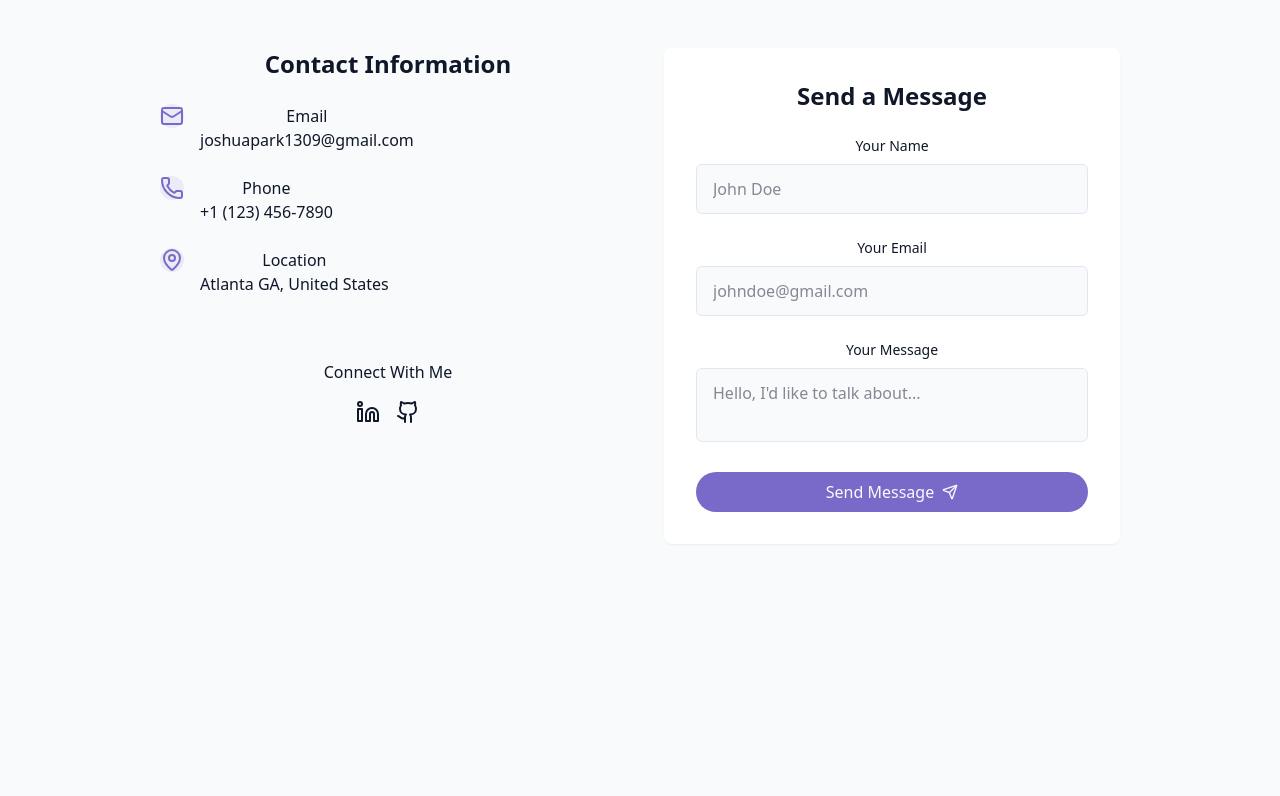
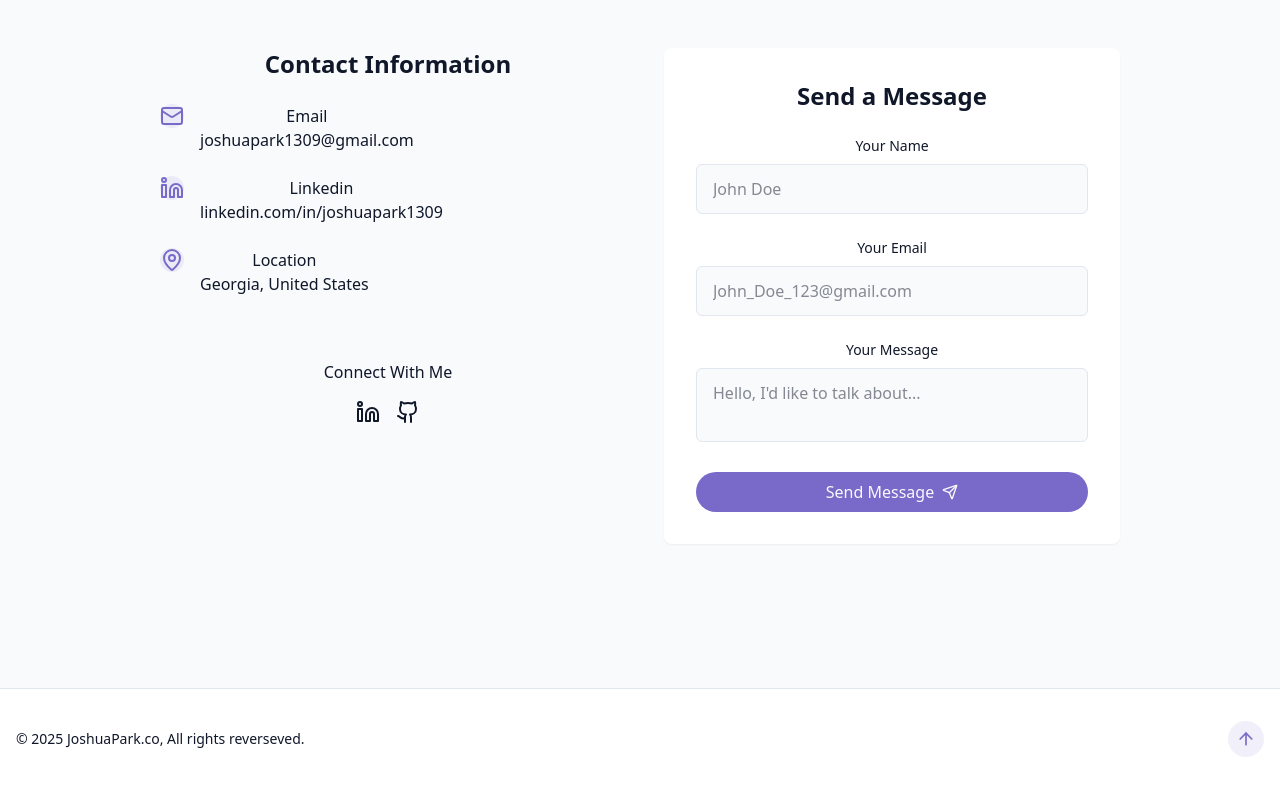
Before and after one commit to joshuapark2/Jpark_Portfolio_V2, a React (Vite) app: page / in a window 1280 px wide. Shown: the part 3768-4564 px from the top of the page. Before the commit the page ends 4408 px from the top, so only its background shows below. Built offline with nearby package versions, Linux system fonts and the light colour scheme.

Commit message:
Finalized General

```diff
--- a/src/components/ContactSection.jsx
+++ b/src/components/ContactSection.jsx
@@ -1,4 +1,12 @@
-import { Github, Linkedin, Mail, MapPin, Phone, Send } from "lucide-react";
+import {
+  Github,
+  Linkedin,
+  LinkedinIcon,
+  Mail,
+  MapPin,
+  Phone,
+  Send,
+} from "lucide-react";
 import { cn } from "@/lib/utils";
 import { useToast } from "@/hooks/use-toast";
 import { useState } from "react";
@@ -41,7 +49,8 @@ export const ContactSection = () => {
                 <div>
                   <h4 className="font-medium">Email</h4>
                   <a
-                    href="mailto:hello@gmail.com"
+                    href="mailto:joshuapark1309@gmail.com"
+                    target="_blank"
                     className="text-muted-foreground hover:text-primary transition-colors"
                   >
                     joshuapark1309@gmail.com
@@ -50,15 +59,16 @@ export const ContactSection = () => {
               </div>
               <div className="flex items-start space-x-4">
                 <div className="p3 rounded-full bg-primary/10">
-                  <Phone className="h-6 w-6 text-primary" />
+                  <LinkedinIcon className="h-6 w-6 text-primary" />
                 </div>
                 <div>
-                  <h4 className="font-medium">Phone</h4>
+                  <h4 className="font-medium">Linkedin</h4>
                   <a
-                    href="tel:+11234567890"
+                    href="https://www.linkedin.com/in/joshuapark1309/"
+                    target="_blank"
                     className="text-muted-foreground hover:text-primary transition-colors"
                   >
-                    +1 (123) 456-7890
+                    linkedin.com/in/joshuapark1309
                   </a>
                 </div>
               </div>
@@ -69,7 +79,7 @@ export const ContactSection = () => {
                 <div>
                   <h4 className="font-medium">Location</h4>
                   <a className="text-muted-foreground hover:text-primary transition-colors">
-                    Atlanta GA, United States
+                    Georgia, United States
                   </a>
                 </div>
               </div>
@@ -77,10 +87,13 @@ export const ContactSection = () => {
             <div className="pt-8">
               <h4 className="font-medium mb-4">Connect With Me</h4>
               <div className="flex space-x-4 justify-center">
-                <a href="#" target="_blank">
+                <a
+                  href="https://www.linkedin.com/in/joshuapark1309/"
+                  target="_blank"
+                >
                   <Linkedin />
                 </a>
-                <a href="#" target="_blank">
+                <a href="https://github.com/joshuapark2" target="_blank">
                   <Github />
                 </a>
               </div>
@@ -122,7 +135,7 @@ export const ContactSection = () => {
                   name="email"
                   required
                   className="w-full px-4 py-3 rounded-md border border-input bg-background focus:outline-hidden "
-                  placeholder="johndoe@gmail.com"
+                  placeholder="John_Doe_123@gmail.com"
                 ></input>
               </div>
 
--- /dev/null
+++ b/src/components/Footer.jsx
@@ -0,0 +1,18 @@
+import { ArrowUp } from "lucide-react";
+
+export const Footer = () => {
+  return (
+    <footer className="py-12 px-4 bg-card relative border-t border-border mt-12 pt-8 flex flex-wrap justify-between items-center">
+      <p className="text-sm text-muted-foreground">
+        &copy; {new Date().getFullYear()} JoshuaPark.co, All rights reverseved.
+      </p>
+
+      <a
+        href="#hero"
+        className="p-2 rounded-full bg-primary/10 hover:bg-primary/20 text-primary transition-colors"
+      >
+        <ArrowUp size={20} />
+      </a>
+    </footer>
+  );
+};
--- a/src/pages/Home.jsx
+++ b/src/pages/Home.jsx
@@ -6,6 +6,7 @@ import { AboutSection } from "../components/AboutSection";
 import { SkillsSection } from "../components/SkillsSection";
 import { ProjectsSection } from "../components/ProjectsSection";
 import { ContactSection } from "../components/ContactSection";
+import { Footer } from "../components/Footer";
 
 export const Home = () => {
   return (
@@ -29,6 +30,7 @@ export const Home = () => {
       </main>
 
       {/* Footer */}
+      <Footer />
     </div>
   );
 };
```
